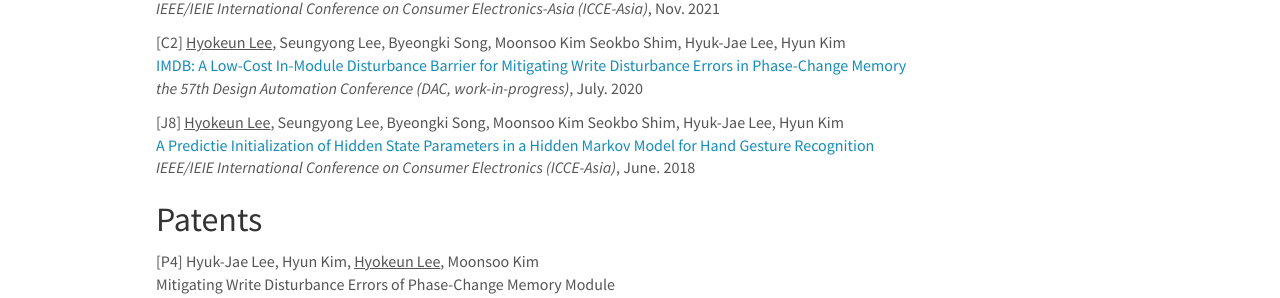
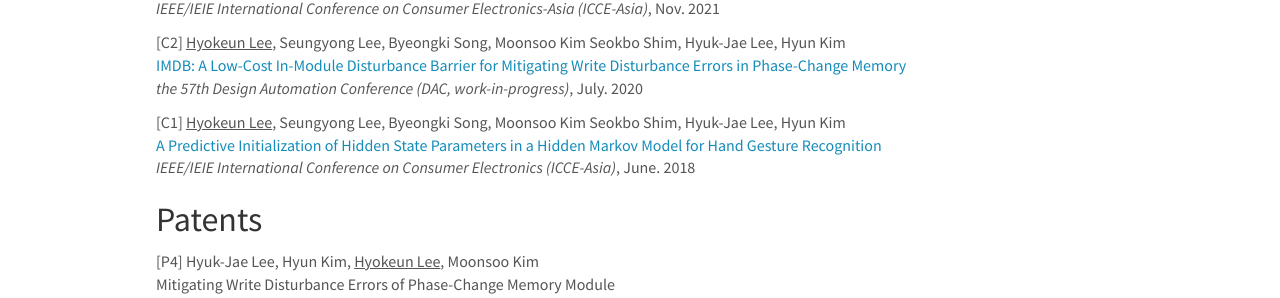
Before and after one commit to La-tale/sms.github.io, a Jekyll site: the page built from _pages/publications.md, in a window 1280 px wide and 900 px high, scrolled down 999 px. Shown: the part 148-446 px from the top of the window. Built offline with Jekyll 4.4.1, drawn with Linux system fonts in a browser that asks for light colours; nearby versions of some CDN libraries.

Commit message:
update publication typo

```diff
--- a/_data/publist_conference.yml
+++ b/_data/publist_conference.yml
@@ -31,8 +31,8 @@
   tlink: https://github.com/harrylee365/harrylee365.github.io/blob/master/uploads/DAC2020poster.pdf
   highlight: 1
 
-- title: "A Predictie Initialization of Hidden State Parameters in a Hidden Markov Model for Hand Gesture Recognition"
-  label: "[J8]"
+- title: "A Predictive Initialization of Hidden State Parameters in a Hidden Markov Model for Hand Gesture Recognition"
+  label: "[C1]"
   image:
   description:
   authors: <u>Hyokeun Lee</u>, Seungyong Lee, Byeongki Song, Moonsoo Kim Seokbo Shim, Hyuk-Jae Lee, Hyun Kim
```
